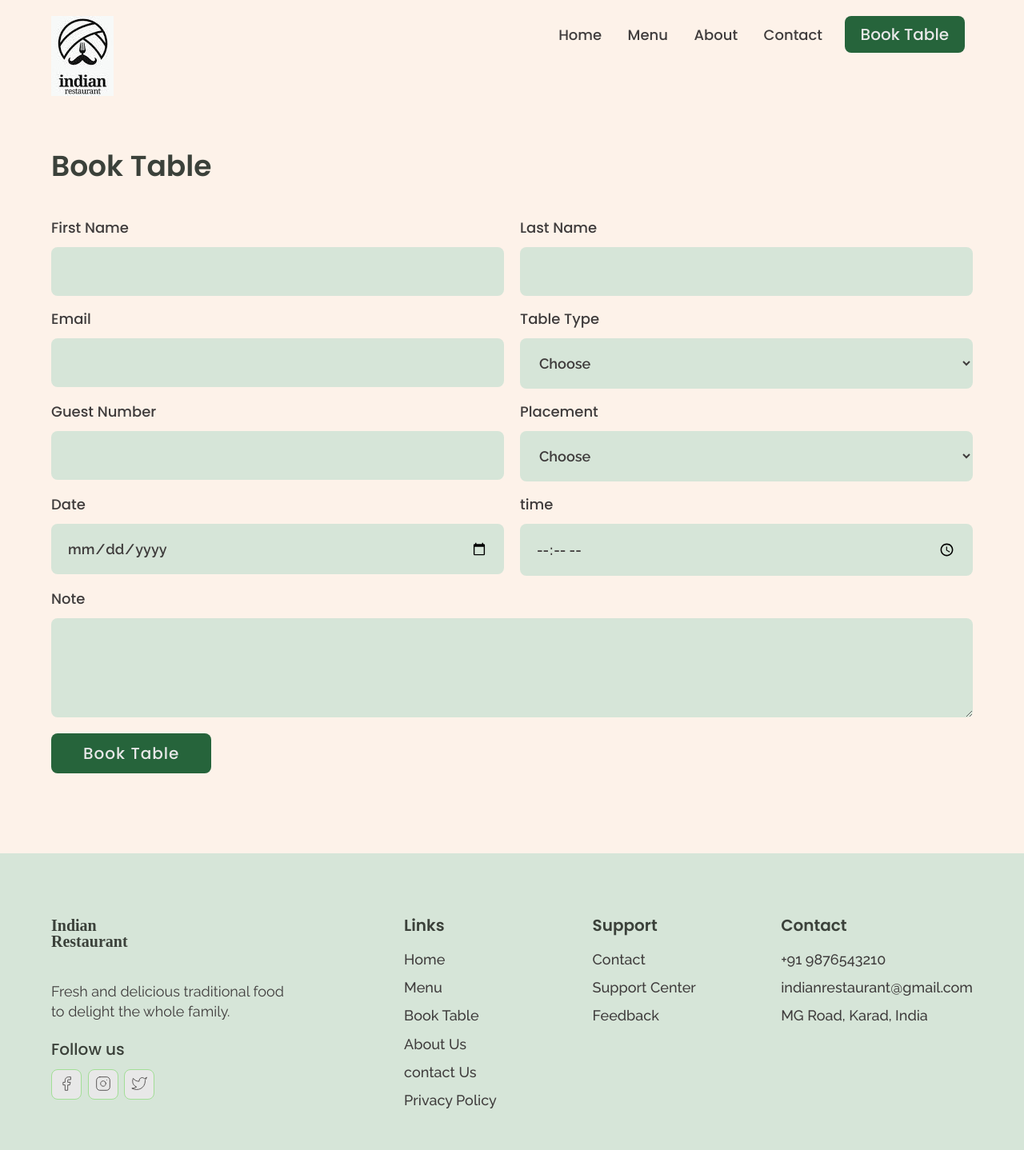
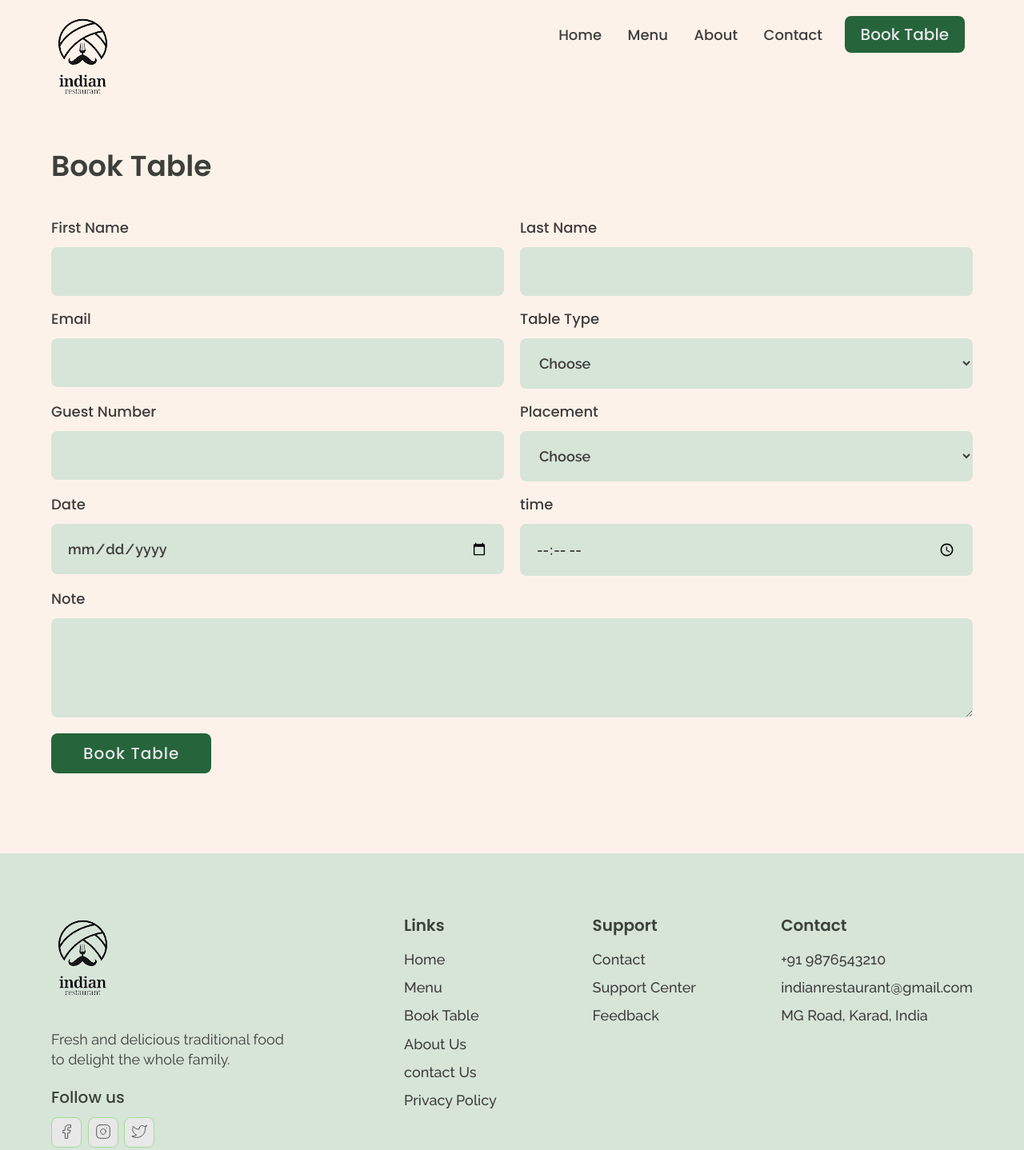
Before and after one commit to Parsh-Pawar/INDIAN-Restaurant-Web-UI-, a plain HTML site: page booking.html in a window 1280 px wide. Shown: the top 1438 px of the page at 80% size. Drawn offline with nearby package versions, Linux system fonts and the light colour scheme.

Commit message:
Update booking.html

```diff
--- a/booking.html
+++ b/booking.html
@@ -20,7 +20,7 @@
     <div class="container">
       <div class="nav__wrapper">
         <a href="./index.html" class="logo">
-          <img src="./images/logo.jfif" alt="Indian Restaurant">
+          <img src="./images/logo-removebg.png" alt="Indian Restaurant">
         </a>
         <nav>
           <div class="nav__icon">
@@ -122,7 +122,7 @@
         <div class="footer__col1">
           <div class="footer__logo">
 
-            <a class="footer__text__title" href="/index.html"><b><i>Indian Restaurant</i></b></a>
+            <a class="footer__text__title" href="/index.html"><image src="./images/logo-removebg.png" alt="INDIAN Restaurant"></a>
 
           </div>
           <p class="footer__desc">
```
